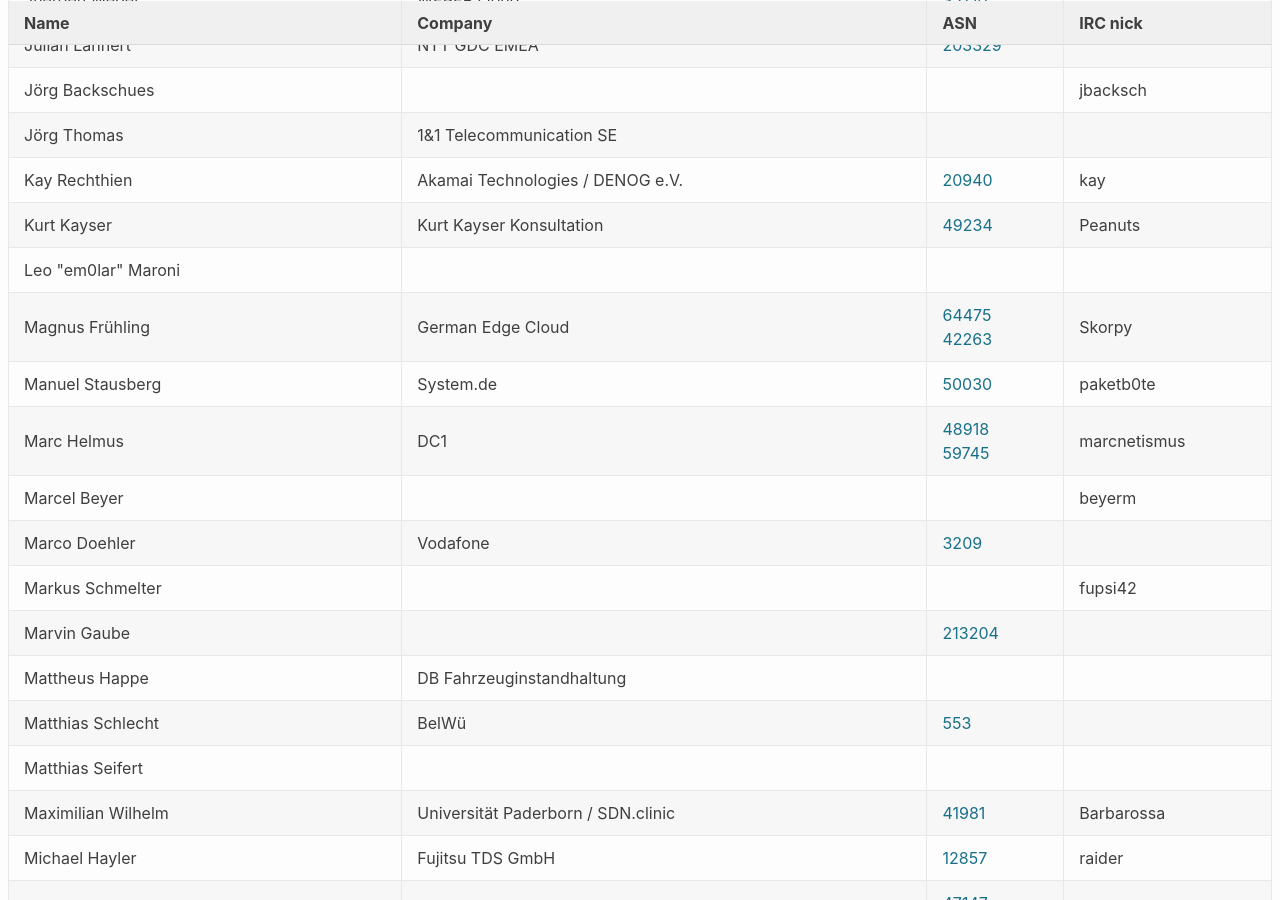
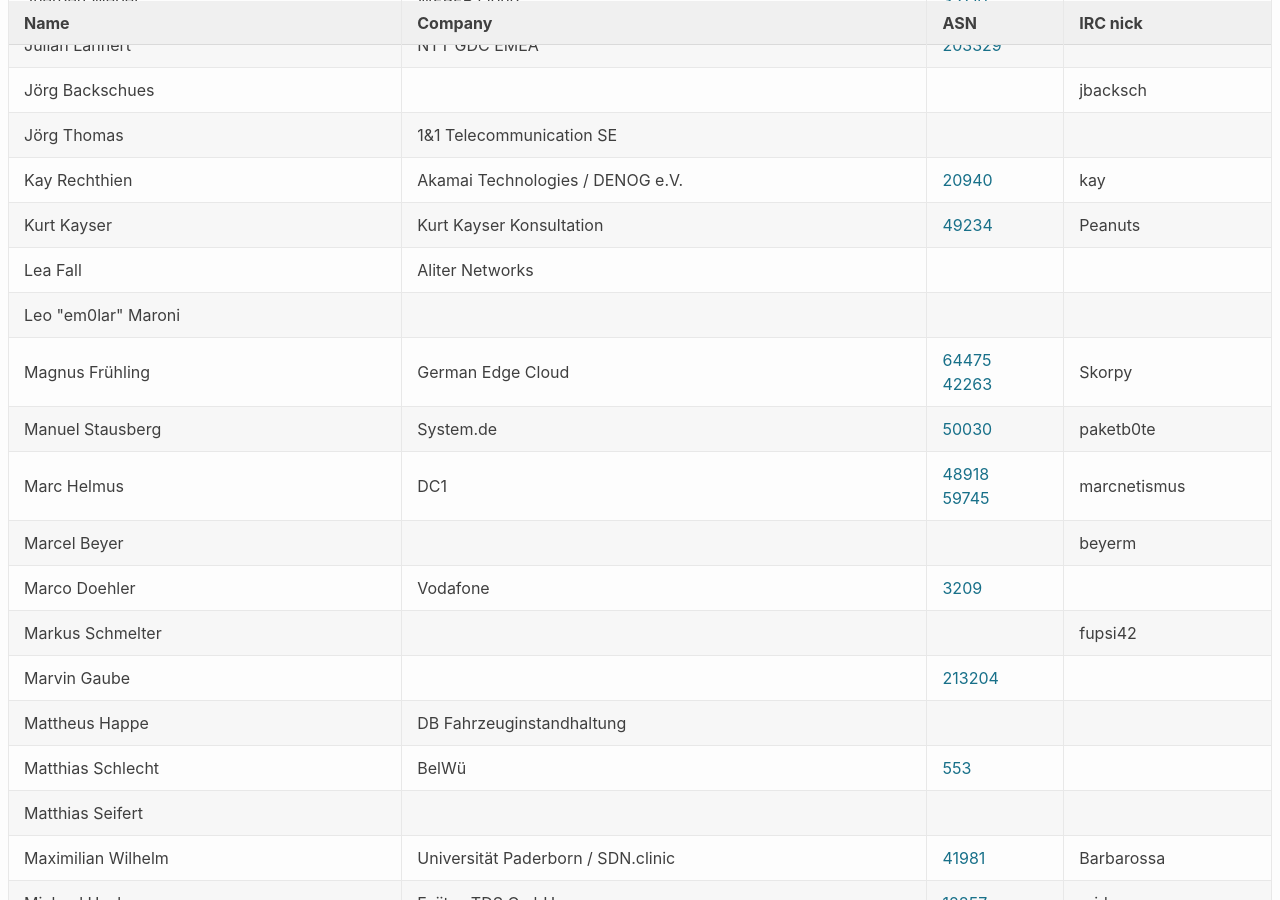
Before and after one commit to denog/pretix-attendeelist, a Jekyll site: the page built from denog2020.markdown, in a window 1280 px wide and 900 px high, scrolled down 2404 px. Built offline with Jekyll 4.4.1, drawn with Linux system fonts in a browser that asks for light colours.

Commit message:
Latest data: Tue Jan 26 10:33:12 UTC 2021

```diff
--- a/_data/attendees_meetup2021-01.json
+++ b/_data/attendees_meetup2021-01.json
@@ -324,6 +324,12 @@
     "asn": "49234"
   },
   {
+    "name": "Lea Fall",
+    "company": "Aliter Networks",
+    "irc": null,
+    "asn": null
+  },
+  {
     "name": "Leo \"em0lar\" Maroni",
     "company": null,
     "irc": null,
```
